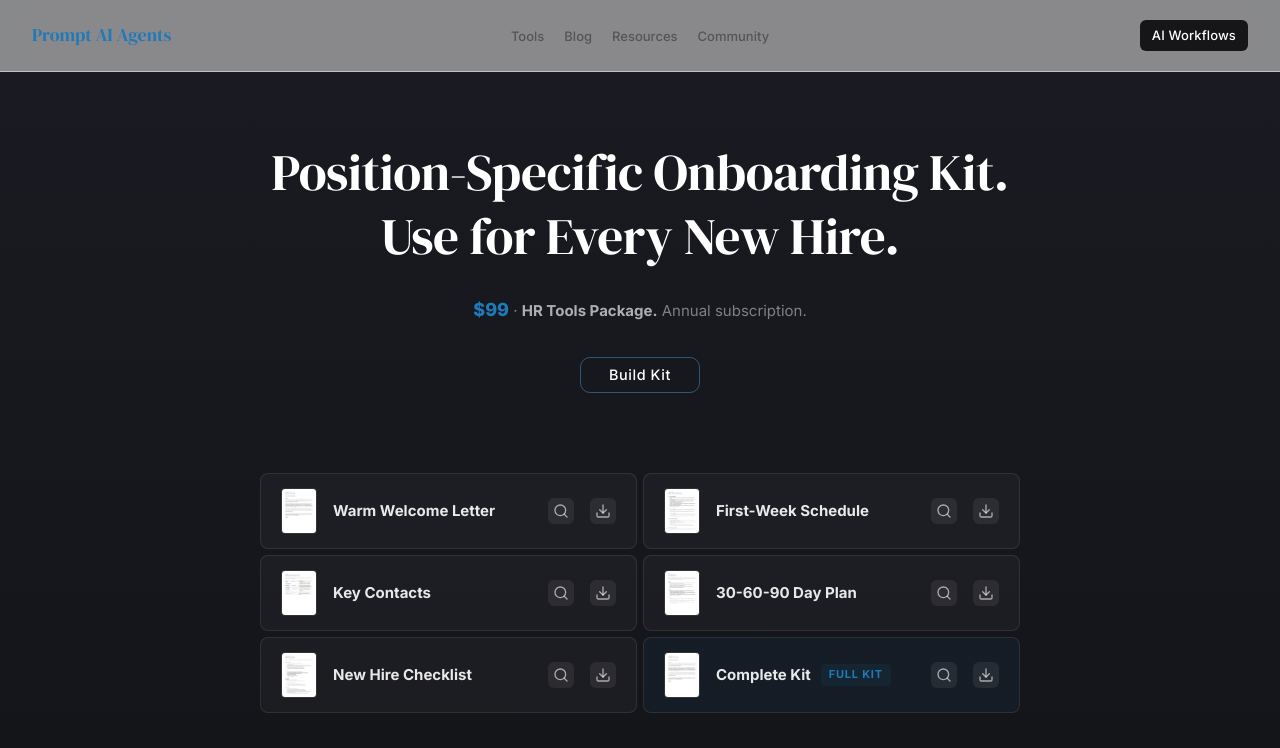
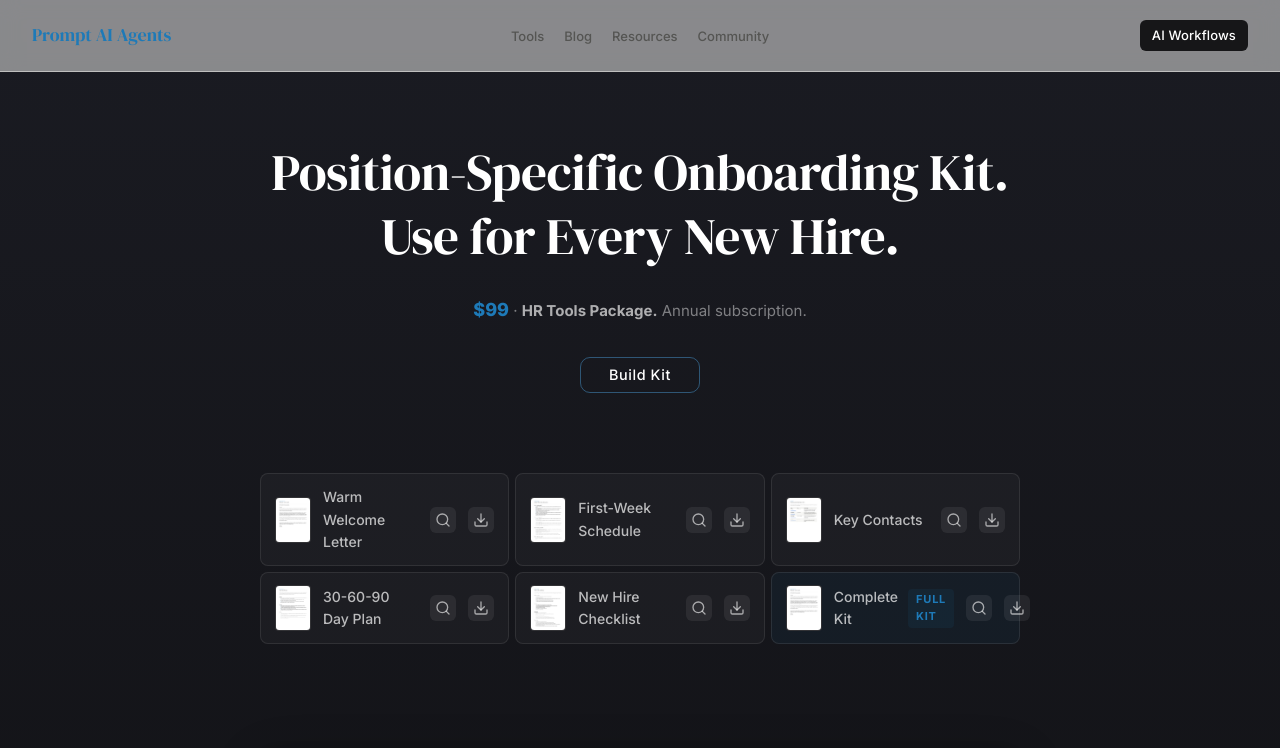
Before and after one commit to coolcalvin457-tech/agent-timesaver-nextjs, a Next.js app: page /onboarding-kit-builder in a window 1280 px wide. Shown: the top 748 px of the page. Built offline with nearby package versions, Linux system fonts and the light colour scheme.

Commit message:
Kit list 3-col layout, softer titles, tighter padding

```diff
--- a/app/globals.css
+++ b/app/globals.css
@@ -3609,15 +3609,15 @@ input, textarea {
 /* ── Kit list (replaces card grid) ─────────────────────── */
 .kit-list {
   display: grid;
-  grid-template-columns: 1fr 1fr;
+  grid-template-columns: 1fr 1fr 1fr;
   gap: 6px;
 }
 
 .kit-list-row {
   display: flex;
   align-items: center;
-  gap: 16px;
-  padding: 14px 20px;
+  gap: 12px;
+  padding: 12px 14px;
   border: 1px solid var(--kit-row-border, rgba(0,0,0,0.10));
   border-radius: 8px;
   cursor: pointer;
@@ -3645,8 +3645,8 @@ input, textarea {
 
 .kit-list-title {
   flex: 1;
-  font-size: 0.9375rem;
-  font-weight: 600;
+  font-size: 0.875rem;
+  font-weight: 500;
   color: var(--text-primary);
   display: flex;
   align-items: center;
@@ -3687,7 +3687,7 @@ input, textarea {
 }
 
 .dark-kit-section .kit-list-title {
-  color: rgba(255,255,255,0.90);
+  color: rgba(255,255,255,0.70);
 }
 
 /* ── Button zoom hover ──────────────────────────────────── */
--- a/components/KitPreviewCards.tsx
+++ b/components/KitPreviewCards.tsx
@@ -50,7 +50,7 @@ export default function KitPreviewCards() {
             tabIndex={0}
             onKeyDown={(e) => { if (e.key === "Enter" || e.key === " ") openPreview(item.pdf, item.title); }}
             aria-label={`Preview ${item.title}`}
-            style={{ borderTop: index === 0 ? "1px solid var(--kit-row-border, rgba(0,0,0,0.08))" : undefined }}
+            style={{}}
           >
             {/* Small thumbnail */}
             <div className="kit-list-thumb">
@@ -77,7 +77,7 @@ export default function KitPreviewCards() {
             </span>
 
             {/* Actions */}
-            <div style={{ display: "flex", gap: "16px", alignItems: "center", flexShrink: 0 }}>
+            <div style={{ display: "flex", gap: "12px", alignItems: "center", flexShrink: 0 }}>
               <button
                 type="button"
                 onClick={(e) => { e.stopPropagation(); openPreview(item.pdf, item.title); }}
```
